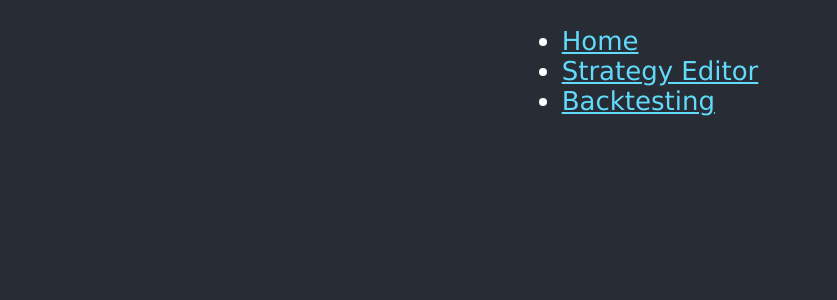
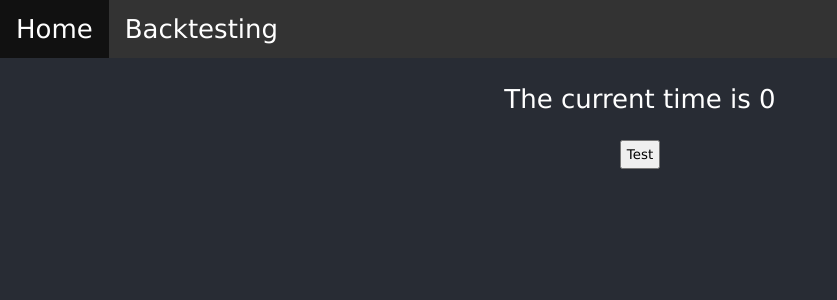
Before and after one commit to willbowden/SmartTrade, a React (Create React App) app in the folder app/: page / in a window 1280 px wide. Shown: the top 300 px of the page, without its empty margins (0-837 px from the left). Built offline with nearby package versions, Linux system fonts and the light colour scheme.

Commit message:
Got react router working. Now to do logging in.

```diff
--- a/app/package.json
+++ b/app/package.json
@@ -8,8 +8,9 @@
     "@testing-library/user-event": "^12.8.3",
     "react": "^17.0.2",
     "react-dom": "^17.0.2",
+    "react-router": "^6.0.1",
     "react-router-dom": "^6.0.1",
-    "react-scripts": "4.0.3",
+    "react-scripts": "^3.4.4",
     "web-vitals": "^1.1.2"
   },
   "scripts": {
--- a/app/src/App.css
+++ b/app/src/App.css
@@ -1,3 +1,8 @@
+.fullsize {
+  height: 100vh;
+  width: 100vw;
+}
+
 * {
   font-family: Verdana, sans-serif;
 }
@@ -13,7 +18,7 @@ body {
   color: white;
 }
 
-.div-centered {
+.centered-div {
   display: flex;
   flex-direction: column;
   align-items: center;
@@ -27,3 +32,28 @@ a {
 .button {
   padding: 5px;
 }
+
+ul {
+  list-style-type: none;
+  margin: 0;
+  padding: 0;
+  overflow: hidden;
+  width: 100vw;
+  background-color: #333;
+}
+
+li {
+  float: left;
+}
+
+li a {
+  display: block;
+  color: white;
+  text-align: center;
+  padding: 14px 16px;
+  text-decoration: none;
+}
+
+li a:hover {
+  background-color: #111;
+}
--- a/app/src/App.js
+++ b/app/src/App.js
@@ -1,33 +1,18 @@
 import React from 'react';
 import './App.css';
-import {
-  Route,
-  Routes,
-  NavLink,
-  HashRouter
-} from "react-router-dom";
-import Home from "./Home.js";
+import {Outlet, Link} from "react-router-dom";
 
 function App() {
   return (
-    <HashRouter>
-      <div>
-        <div class="navbar">
-          <ul>
-            <li><NavLink to="/">Home</NavLink></li>
-            <li><NavLink to="/strategies">Strategy Editor</NavLink></li>
-            <li><NavLink to="/backtest">Backtesting</NavLink></li>
-          </ul>
-        </div>
-        <body>
-          <div class="page">
-            <Routes>
-              <Route path="/" component={Home}/>
-            </Routes>
-          </div>
-        </body>
+    <div class="fullsize">
+      <div class="navbar">
+        <ul>
+          <li><Link to="/">Home</Link></li>
+          <li><Link to="/backtest">Backtesting</Link></li>
+        </ul>
       </div>
-    </HashRouter>
+      <Outlet />
+    </div>
   );
 }
 
--- a/app/src/Home.js
+++ /dev/null
@@ -1,16 +0,0 @@
-import React from "react";
-import Clock from "./components/clock.jsx";
-import './App.css';
-
-class Home extends React.Component {
-  render() {
-    return (
-      <div class="div-centered">
-          <Clock></Clock>
-          <p>LIGMA BALLS</p>
-      </div>
-    );
-  }
-}
-
-export default Home;
--- a/app/src/components/clock.jsx
+++ b/app/src/components/clock.jsx
@@ -12,7 +12,7 @@ function Clock() {
     }, []);
 
     return(
-        <div class="div-centered">
+        <div class="centered-div">
             <p>The current time is {currentTime}</p>
             <input class="button" type="button" value="Test" onClick={sendRequest}></input>
         </div>
--- a/app/src/index.js
+++ b/app/src/index.js
@@ -2,12 +2,24 @@ import React from 'react';
 import ReactDOM from 'react-dom';
 import './index.css';
 import App from './App';
+import {
+  BrowserRouter,
+  Routes,
+  Route
+} from "react-router-dom";
+import Backtest from './routes/Backtest';
+import Dashboard from './routes/Dashboard';
 import reportWebVitals from './reportWebVitals';
 
 ReactDOM.render(
-  <React.StrictMode>
-    <App />
-  </React.StrictMode>,
+  <BrowserRouter>
+    <Routes>
+      <Route path="/" element={<App />}>
+        <Route path="/" element={<Dashboard />} />
+        <Route path="/backtest" element={<Backtest />} />
+      </Route>
+    </Routes>
+  </BrowserRouter>,
   document.getElementById('root')
 );
 
--- /dev/null
+++ b/app/src/routes/Backtest.jsx
@@ -0,0 +1,14 @@
+import React from "react";
+import '../App.css';
+
+class Backtest extends React.Component {
+  render() {
+    return (
+      <div class="centered-div">
+          <p>LIGMA BALLS</p>
+      </div>
+    );
+  }
+}
+
+export default Backtest;
--- /dev/null
+++ b/app/src/routes/Dashboard.jsx
@@ -0,0 +1,13 @@
+import React from "react";
+import Clock from "../components/clock.jsx";
+import '../App.css';
+
+function Dashboard() {
+  return (
+    <div class="centered-div">
+        <Clock />
+    </div>
+  );
+}
+
+export default Dashboard;
```
Also changed, not shown: 1 other file (tests, documents, lock files or other folders).
